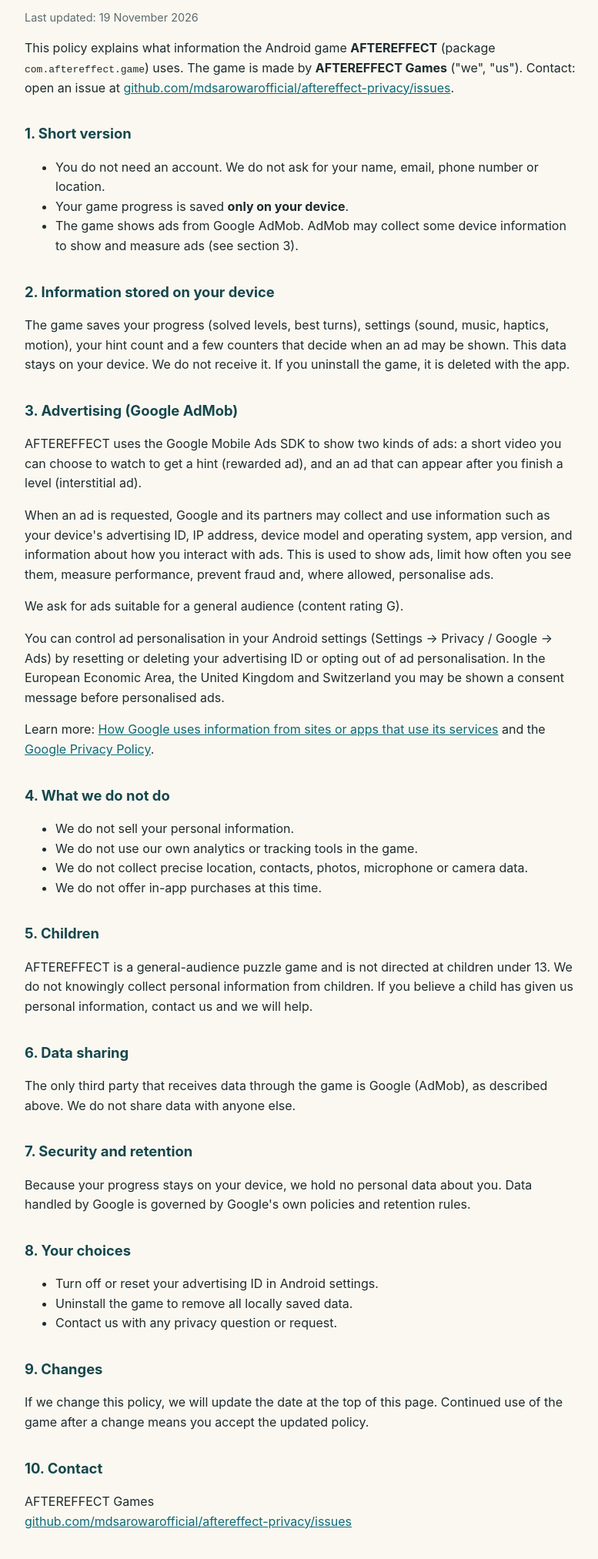
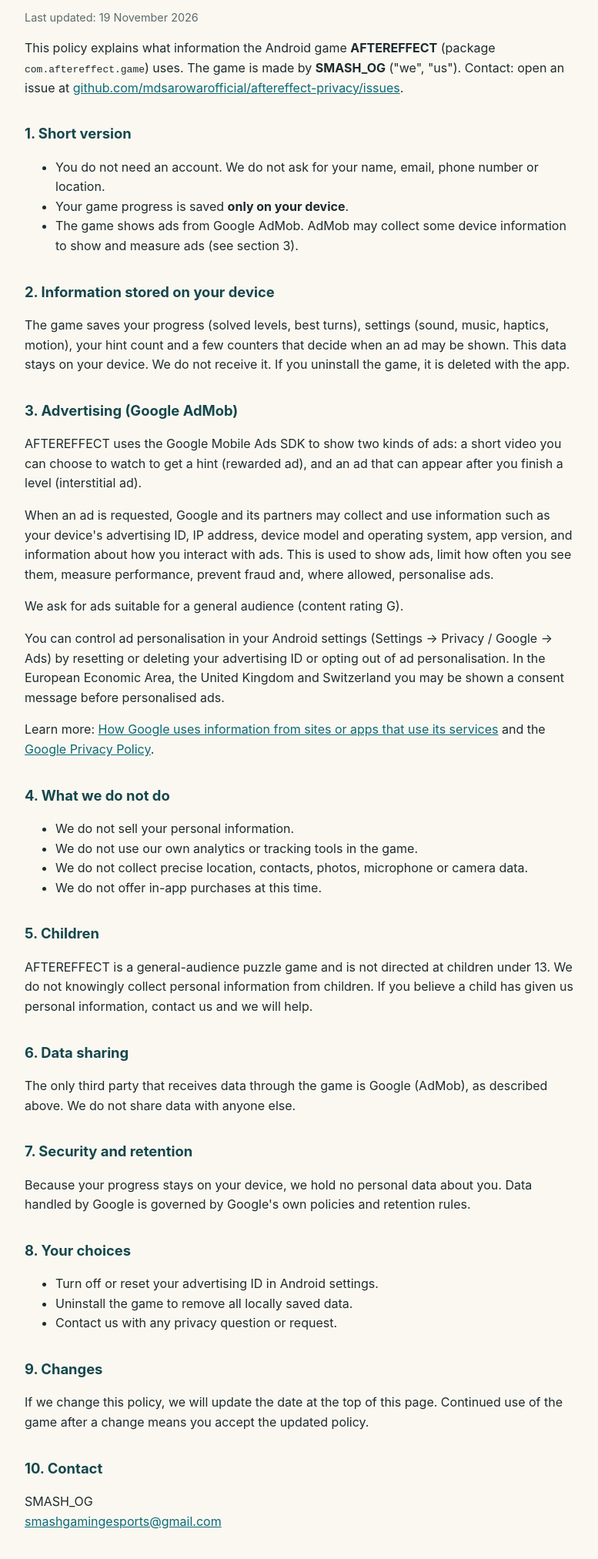
Before and after one commit to mdsarowarofficial/aftereffect-privacy, a plain HTML site: page index.html in a window 1280 px wide. Shown: the part 89-2114 px from the top of the page at 77% size, without its empty margins (248-1025 px from the left). Drawn offline with Linux system fonts and the light colour scheme.

Commit message:
Contact: SMASH_OG and support email
Co-Authored-By: Claude Sonnet 5.5 <noreply@anthropic.com>

```diff
--- a/index.html
+++ b/index.html
@@ -16,7 +16,7 @@
 <h1>AFTEREFFECT Privacy Policy</h1>
 <p class="meta">Last updated: 19 November 2026</p>
 
-<p>This policy explains what information the Android game <strong>AFTEREFFECT</strong> (package <code>com.aftereffect.game</code>) uses. The game is made by <strong>AFTEREFFECT Games</strong> ("we", "us"). Contact: open an issue at <a href="https://github.com/mdsarowarofficial/aftereffect-privacy/issues">github.com/mdsarowarofficial/aftereffect-privacy/issues</a>.</p>
+<p>This policy explains what information the Android game <strong>AFTEREFFECT</strong> (package <code>com.aftereffect.game</code>) uses. The game is made by <strong>SMASH_OG</strong> ("we", "us"). Contact: open an issue at <a href="https://github.com/mdsarowarofficial/aftereffect-privacy/issues">github.com/mdsarowarofficial/aftereffect-privacy/issues</a>.</p>
 
 <h2>1. Short version</h2>
 <ul>
@@ -63,6 +63,6 @@
 <p>If we change this policy, we will update the date at the top of this page. Continued use of the game after a change means you accept the updated policy.</p>
 
 <h2>10. Contact</h2>
-<p>AFTEREFFECT Games<br><a href="https://github.com/mdsarowarofficial/aftereffect-privacy/issues">github.com/mdsarowarofficial/aftereffect-privacy/issues</a></p>
+<p>SMASH_OG<br><a href="mailto:smashgamingesports@gmail.com">smashgamingesports@gmail.com</a></p>
 </body>
 </html>
```
